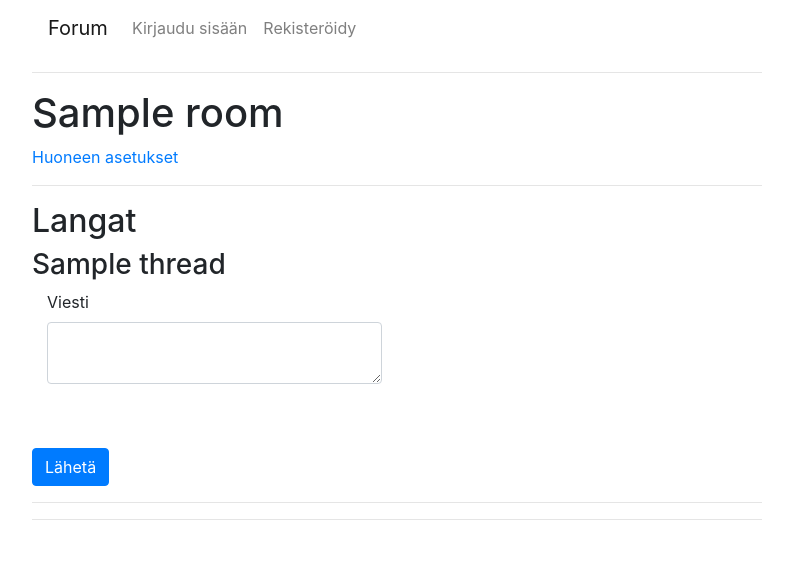
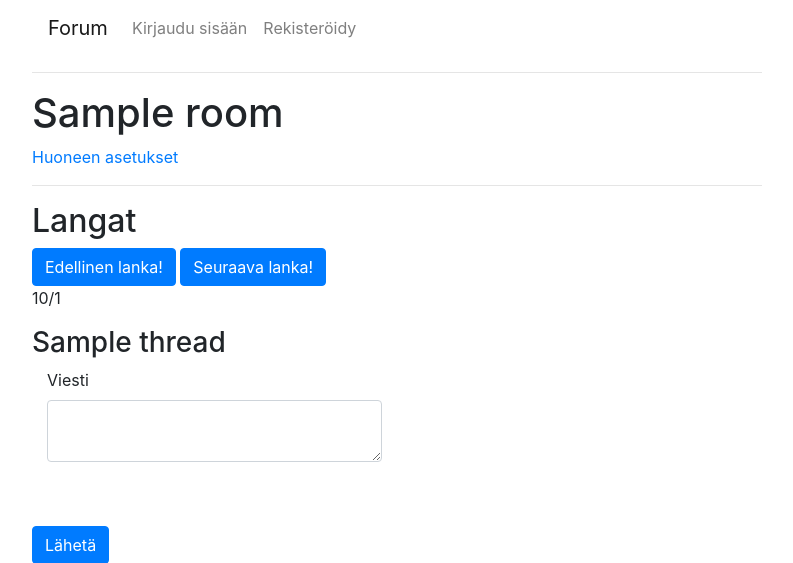
Before and after one commit to LauriKajakko/forum, a Flask app: template templates/forum/room.html in a window 1280 px wide. Shown: the top 563 px of the page, without its empty margins (53-846 px from the left). Run offline with Flask 2, Linux system fonts and the light colour scheme; the template is opened without the code that fills it: most values are stand-ins (such as "Sample title", 1, 10 or a date in 2020); some libraries are stand-ins or nearby versions.

Commit message:
next and previous thread

```diff
--- a/templates/forum/room.html
+++ b/templates/forum/room.html
@@ -7,6 +7,13 @@
 {% endif %}
 <hr>
 <h2>Langat</h2>
+{% if skips != 0 %}
+<a href="/rooms/{{ room.id }}/{{ skips-1 }}" class="btn btn-primary">Edellinen lanka!</a>
+{% endif %}
+{% if skips+1 != threads[0].count %}
+<a href="/rooms/{{ room.id }}/{{ skips+1 }}" class="btn btn-primary">Seuraava lanka!</a>
+{% endif %}
+<p>{{ skips + 1 }}/{{ threads[0].count }}</p>
 {% for thread in threads %}
 <h3>{{ thread.name }}</h3>
 {% for message in thread.messages %}
--- a/templates/index.html
+++ b/templates/index.html
@@ -36,7 +36,7 @@
         <h4>{{ room.name }}</h4>
         {{ room.description }}<br>
         Luotu: {{ room.created_at.strftime("%Y-%m-%d %H:%M:%S") }} <br>
-        <a href="/rooms/{{ room.id }}" class="btn btn-primary">Huoneeseen!</a>
+        <a href="/rooms/{{ room.id }}/0" class="btn btn-primary">Huoneeseen!</a>
         <hr>
       {% endfor %}
     </div>
```
Also changed, not shown: routes.py (+6 -4 lines), threads.py (+6 -4 lines).
